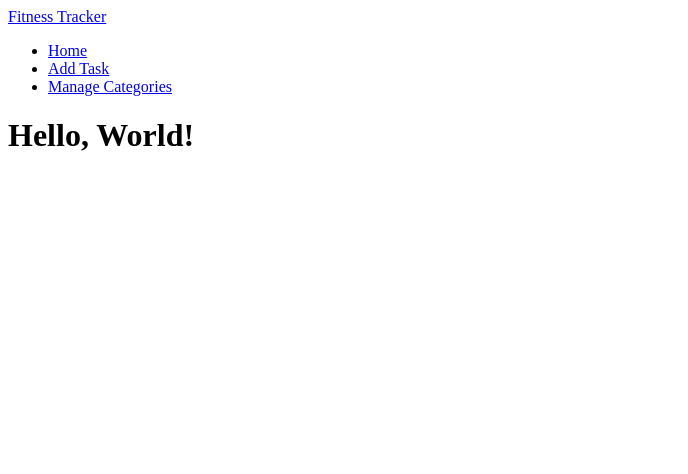
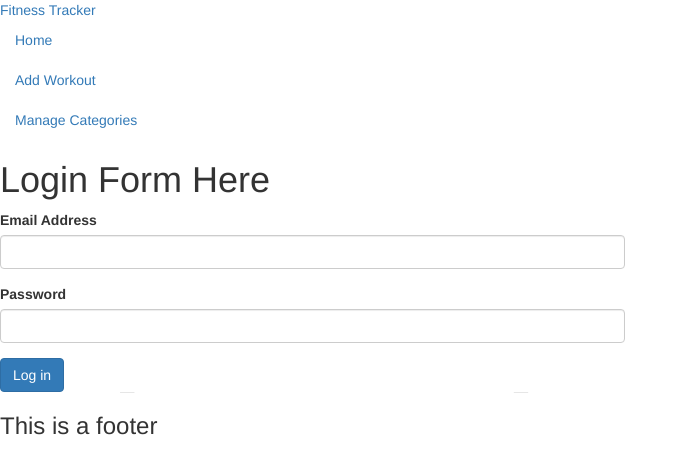
Before and after one commit to pmarre/fitness-tracker, a Flask app: page / in a window 1280 px wide. Shown: the top 474 px of the page, without its empty margins (0-688 px from the left). Run offline with Flask 2, Linux system fonts and the light colour scheme; data that the repository does not hold is empty; some libraries are stand-ins or nearby versions.

Commit message:
connected to mongo

```diff
--- a/app.py
+++ b/app.py
@@ -6,7 +6,7 @@ from bson.objectid import ObjectId
 
 app = Flask(__name__)
 
-app.config["MONGO-DBNAME"] = "task_manager"
+app.config["MONGO-DBNAME"] = "fitnessDB"
 app.config["MONGO_URI"] = MONGO_URI
 
 
@@ -16,7 +16,7 @@ mongo = PyMongo(app)
 @app.route('/')
 @app.route('/login')
 def login():
-    return render_template("login.html")
+    return render_template("login.html", user=mongo.db.current_users.find())
 
 
 if __name__ == '__main__':
--- a/config.py
+++ b/config.py
@@ -1 +1 @@
-MONGO_URI = "mongodb+srv://root:ikonpass@my-first-cluster-jtrkg.mongodb.net/task_manager?retryWrites=true&w=majority"
+MONGO_URI = "mongodb+srv://pmarre:1030Rick1990!@fitnesstracker-8ogmq.mongodb.net/fitnessDB?retryWrites=true&w=majority"
--- a/static/css/style.css
+++ b/static/css/style.css
@@ -0,0 +1,8 @@
+.landing-image {
+  background-image: url('../images/homepage.svg');
+  background-size: cover;
+  background-position: center;
+  background-repeat: no-repeat;
+  width: 100%;
+  height: 100%;
+}
--- a/templates/base.html
+++ b/templates/base.html
@@ -3,6 +3,11 @@
   <head>
     <meta charset="UTF-8" />
     <meta name="viewport" content="width=device-width, initial-scale=1.0" />
+    <link
+      rel="stylesheet"
+      href="https://maxcdn.bootstrapcdn.com/bootstrap/3.4.1/css/bootstrap.min.css"
+    />
+
     <link
       rel="stylesheet"
       href="{{ url_for('static', filename='css/style.css') }}"
@@ -17,7 +22,7 @@
           <a href="#" class="logo">Fitness Tracker</a>
           <ul id="nav" class="nav">
             <li><a href="#">Home</a></li>
-            <li><a href="#">Add Task</a></li>
+            <li><a href="#">Add Workout</a></li>
             <li>
               <a href="#">Manage Categories</a>
             </li>
@@ -25,8 +30,16 @@
         </div>
       </nav>
     </header>
-    <div class="container">
+    <div class="container-lg">
       {% block content %} {% endblock %}
     </div>
+    <footer class="footer">
+      <h3>This is a footer</h3>
+    </footer>
+    <!-- jQuery library -->
+    <script src="https://ajax.googleapis.com/ajax/libs/jquery/3.5.1/jquery.min.js"></script>
+
+    <!-- Latest compiled JavaScript -->
+    <script src="https://maxcdn.bootstrapcdn.com/bootstrap/3.4.1/js/bootstrap.min.js"></script>
   </body>
 </html>
--- a/templates/login.html
+++ b/templates/login.html
@@ -1,3 +1,37 @@
 {% extends 'base.html' %} {% block content%}
-<h1>Hello, World!</h1>
+<div class="row">
+  <div class="col-sm-12 col-md-6">
+    <h1>Login Form Here</h1>
+    {% for name in user %}
+    <h1>{{name.first_name}} {{name.last_name}}</h1>
+    {% endfor %}
+    <form method="POST">
+      <div class="form-group">
+        <label for="email" id="email-label">Email Address</label>
+        <input
+          type="email"
+          name="email"
+          id="email"
+          class="form-control"
+          aria-describedby="emailHelp"
+          required
+        />
+      </div>
+      <div class="form-group">
+        <label for="password" id="password-label">Password</label>
+        <input
+          type="password"
+          class="form-control"
+          name="password"
+          id="password"
+          aria-describedby="passwordHelp"
+        />
+      </div>
+      <button type="submit" name="submit" id="submit" class="btn btn-primary">
+        Log in
+      </button>
+    </form>
+  </div>
+  <div class="col-sm-12 col-md-6 landing-image"></div>
+</div>
 {% endblock%}
```
Also changed, not shown: static/images/homepage.svg (added).
